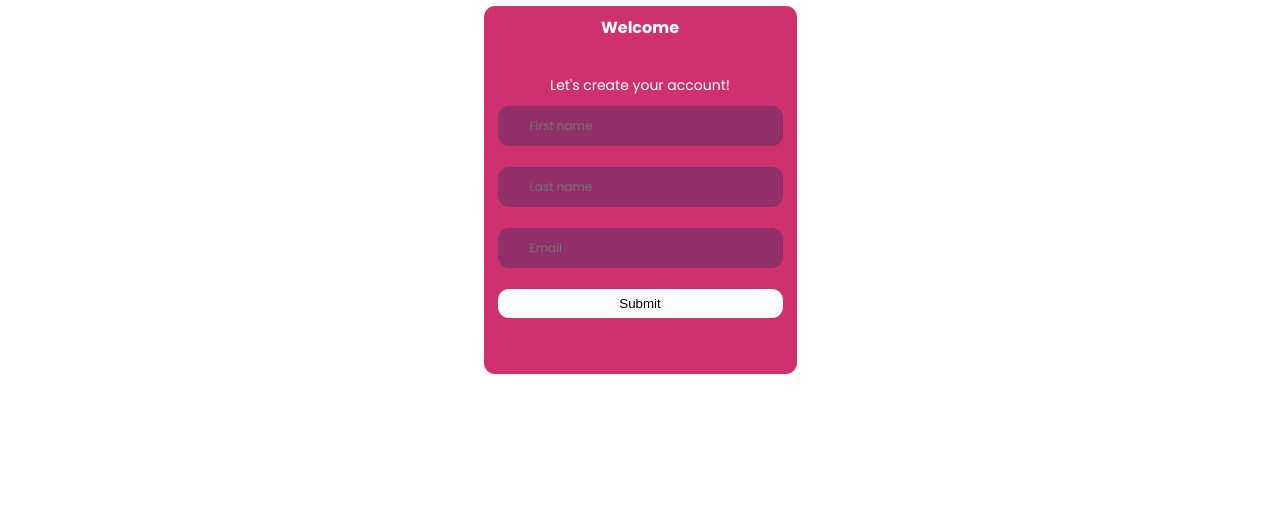
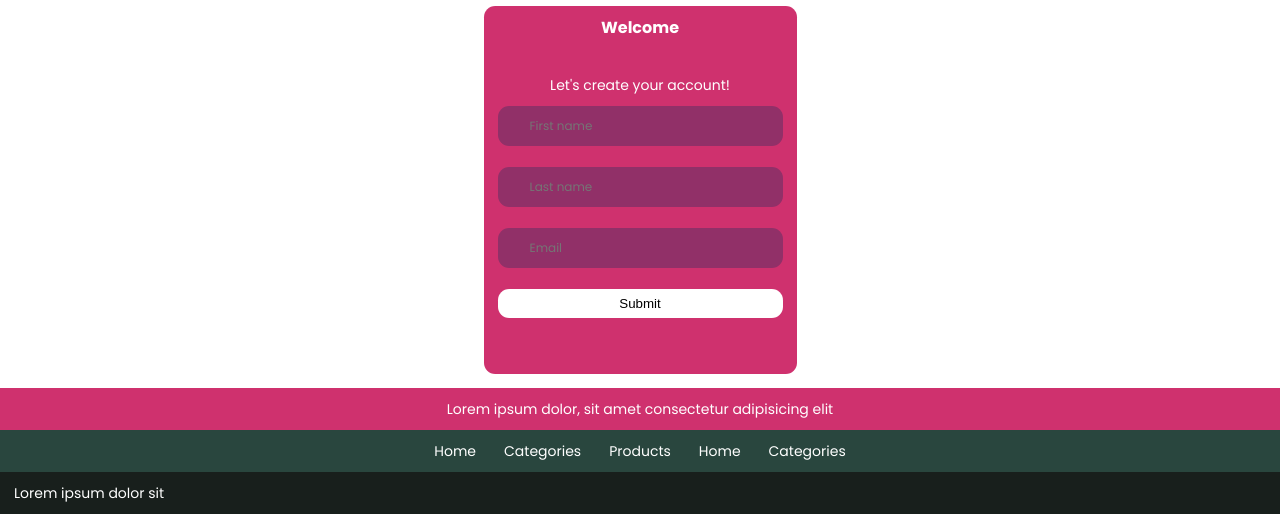
Before and after one commit to Victoria2332/academy-project-1, a website with bundled scripts: page src/index.html in a window 1280 px wide. Shown: the part 3510-4024 px from the top of the page. Before the commit the page ends 3898 px from the top, so only its background shows below. Built offline with nearby package versions, Linux system fonts and the light colour scheme; files whose address does not match are found by name.

Commit message:
full footer

```diff
--- a/src/index.html
+++ b/src/index.html
@@ -291,11 +291,39 @@
 
         <input type="submit" class="btn btn_add">
       </form>
-
     </main>
 
+    <footer>
+      <div class="navigation__footer_up">
+        <p class="navigation__footer_up text_white">Lorem ipsum dolor, sit amet consectetur adipisicing elit</p>
+      </div>
 
+      <div class="navigation__footer">
+        <nav class="navbar">
+          <ul class="navbar__lists">
+            <li class="navbar__list_footer">
+              <a href="../src/index.html" class="link navbar__link">Home</a>
+            </li>
+            <li class="navbar__list_footer">
+              <a href="../pages/categories.html" class="link navbar__link">Categories</a>
+            </li>
+            <li class="navbar__list_footer">
+              <a href="../pages/products.html" class="link navbar__link">Products</a>
+            </li>
+            <li class="navbar__list_footer">
+              <a href="../src/index.html" class="link navbar__link">Home</a>
+            </li>
+            <li class="navbar__list_footer">
+              <a href="../pages/categories.html" class="link navbar__link">Categories</a>
+            </li>
+          </ul>
+        </nav>
+      <div>
 
+      <div class="navigation__footer_down">
+        <p class="text_footer">Lorem ipsum dolor sit</p>
+      </div>
+    </footer>
 
     <!-- swiper slider -->
     <script src="https://cdn.jsdelivr.net/npm/swiper@9/swiper-bundle.min.js"></script>
--- a/src/styles/_footer.scss
+++ b/src/styles/_footer.scss
@@ -0,0 +1,22 @@
+.navigation__footer_up{
+  background-color: $link-hover;
+  padding:$p-0-5;
+}
+
+.navigation__footer {
+  background-color: $green-dark;
+}
+
+.navbar__list_footer {
+  padding: $p-1;
+}
+
+.navigation__footer_down {
+  background-color: $green-darken;
+  padding: $p-1;
+}
+
+.text_footer {
+  color: $white;
+  text-align: left;
+}
```
Also changed, not shown: src/styles/css/main.css, src/styles/css/main.min.css, 2 other files.
